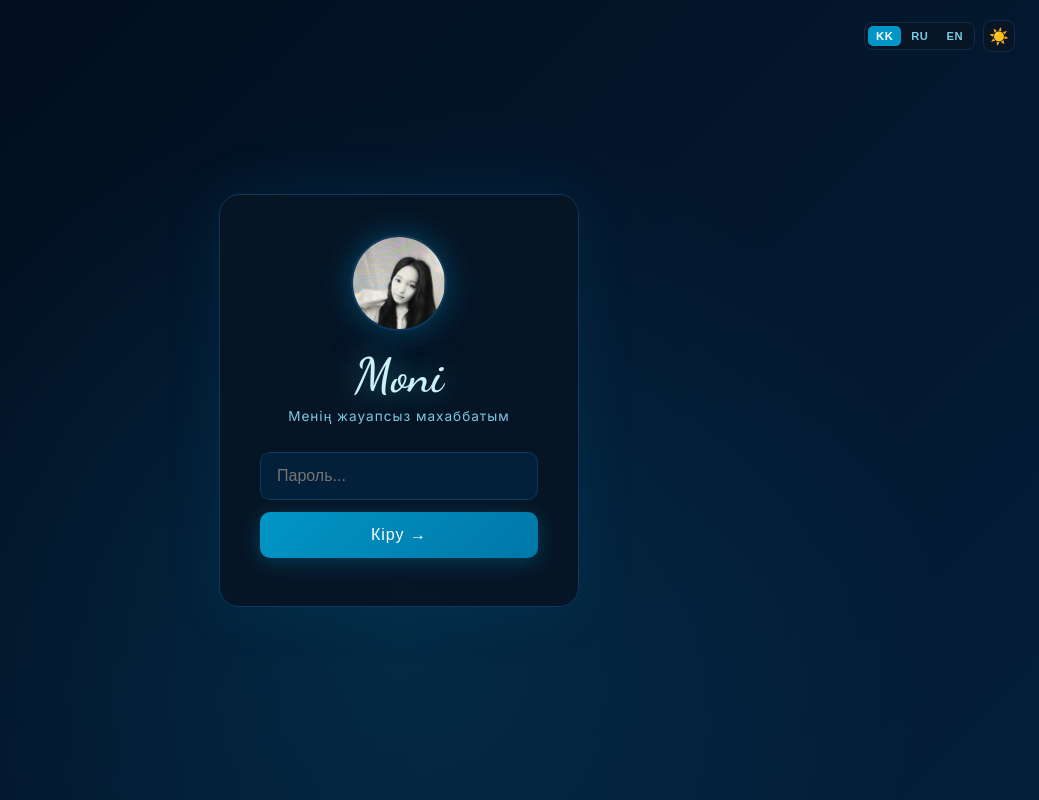
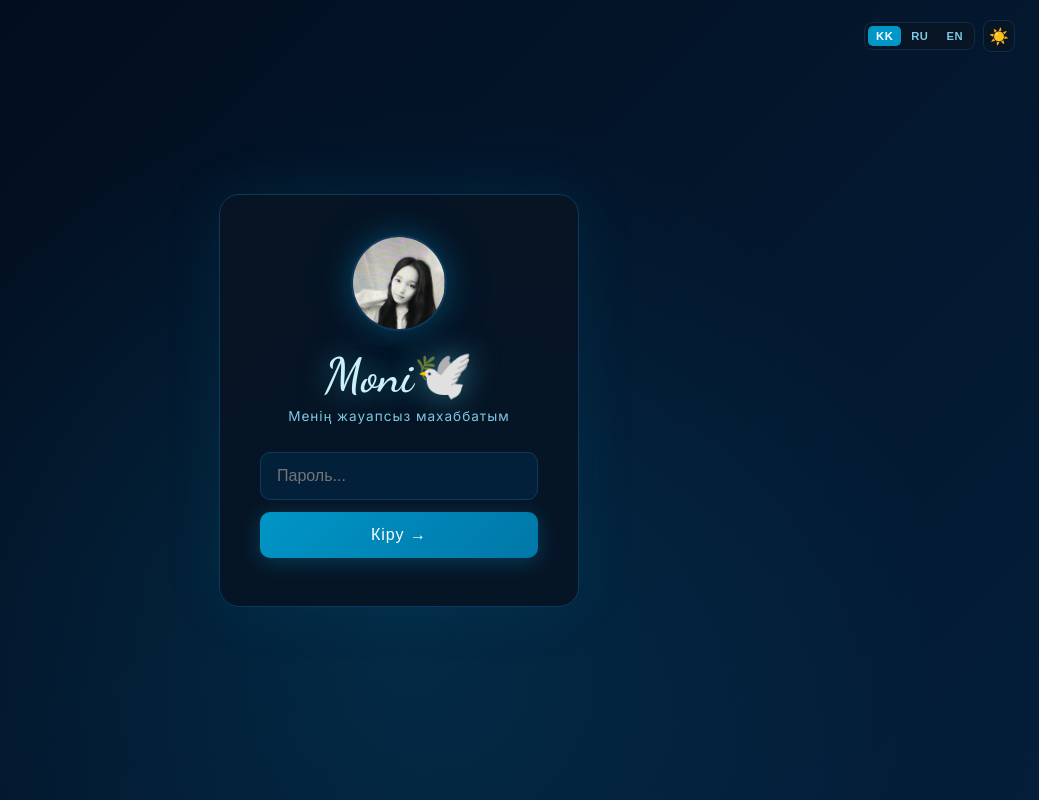
Before and after one commit to yeaska0/moni-site, a website: page index.html in a window 1280 px wide. Shown: the top 800 px of the page, without its empty margins (241-1280 px from the left). Drawn offline with Linux system fonts and the light colour scheme.

Commit message:
Rename: Moni → Moni🕊️

```diff
--- a/index.html
+++ b/index.html
@@ -3,7 +3,7 @@
 <head>
   <meta charset="UTF-8">
   <meta name="viewport" content="width=device-width, initial-scale=1.0">
-  <title>Moni 🌹</title>
+  <title>Moni🕊️</title>
   <link href="https://fonts.googleapis.com/css2?family=Dancing+Script:wght@600;700&family=Inter:wght@300;400;500&display=swap" rel="stylesheet">
   <link rel="stylesheet" href="style.css">
 </head>
@@ -23,7 +23,7 @@
   </div>
   <div class="gate-box">
     <img class="gate-photo" src="assets/images/moni-gate.jpg" alt="Moni">
-    <div class="gate-logo">Moni</div>
+    <div class="gate-logo">Moni🕊️</div>
     <div class="gate-sub" data-i18n="gateSub">Менің жауапсыз махаббатым</div>
     <input class="gate-input" id="gatePass" type="password"
       data-i18n-ph="gatePlaceholder" placeholder="Пароль..."
@@ -37,7 +37,7 @@
      NAVIGATION — Навигация
 ═══════════════════════════════════════ -->
 <nav>
-  <div class="nav-logo">Moni</div>
+  <div class="nav-logo">Moni🕊️</div>
   <ul class="nav-links">
     <li><a href="#gallery" data-i18n="navGallery">Галерея</a></li>
     <li><a href="#videos"  data-i18n="navVideos">Видео</a></li>
@@ -68,7 +68,7 @@
   <div style="position:relative;z-index:1">
     <img id="heroImg" class="hero-photo" alt="Moni">
     <p class="hero-eyebrow" data-i18n="heroEyebrow">Moni-дің Әлімі ✨</p>
-    <h1 class="hero-name">Moni</h1>
+    <h1 class="hero-name">Moni🕊️</h1>
     <p class="hero-sub" data-i18n="heroSub">Ақмарал · Ақалек</p>
   </div>
 </div>
```
